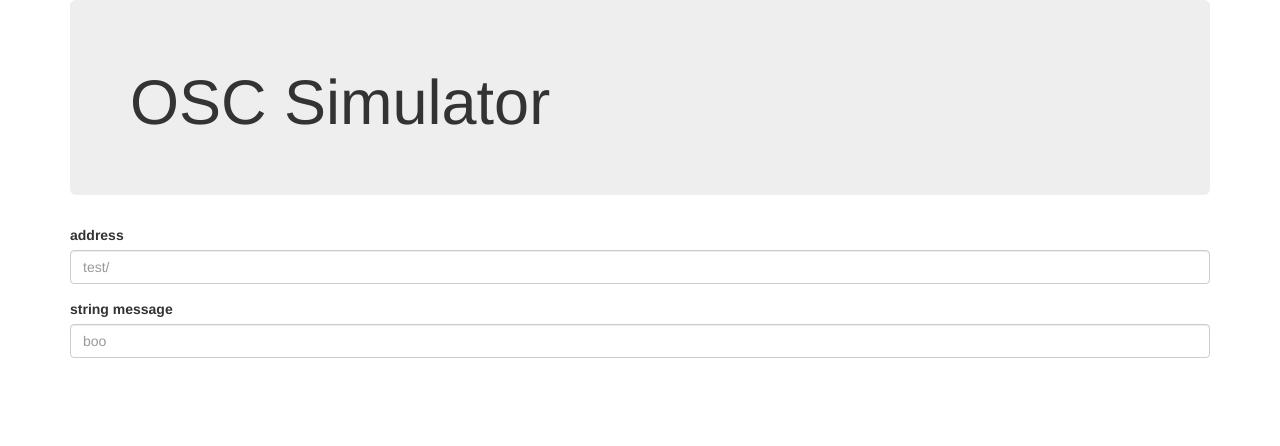
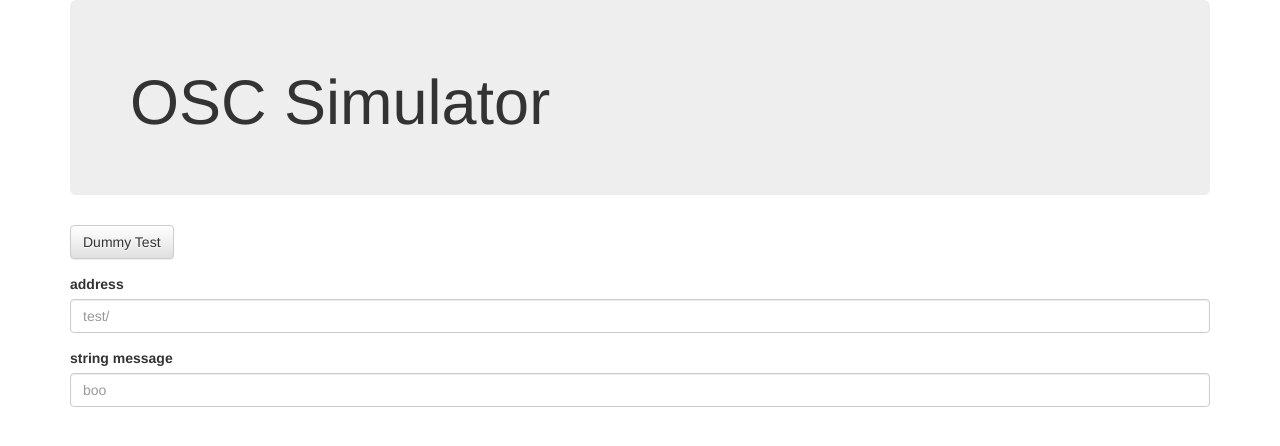
Before and after one commit to RandomStudio/osc-simulator, a React (Create React App) app: page / in a window 1280 px wide. Shown: the top 446 px of the page. Built offline with nearby package versions, Linux system fonts and the light colour scheme; no server answers.

Commit message:
proof-of-concept: websocket translation to OSC (and received)

```diff
--- a/src/App.js
+++ b/src/App.js
@@ -1,6 +1,6 @@
 import React, { Component } from 'react';
 import io from 'socket.io-client';
-import { Jumbotron } from 'react-bootstrap';
+import { Jumbotron, Button } from 'react-bootstrap';
 
 const socket = io('http://localhost:5000');
 
@@ -18,6 +18,10 @@ class App extends Component {
         <form>
 
           <div className="form-group">
+            <Button type="button" onClick={() => { this.sendOsc('dummmy', 'boo')}}>Dummy Test</Button>
+          </div>
+
+          <div className="form-group">
             <label>address</label>
             <input type="text" className="form-control" placeholder="test/" />
           </div>
@@ -27,10 +31,16 @@ class App extends Component {
             <input type="text" className="form-control" placeholder="boo" />
           </div>
 
+
         </form>
       </div>
     );
   }
+
+  sendOsc(address, data) {
+    console.log('send OSC:', address, data);
+    socket.emit('message', { address, data });
+  }
 }
 
 export default App;
```
Also changed, not shown: 1 other file (tests, documents, lock files or other folders).
